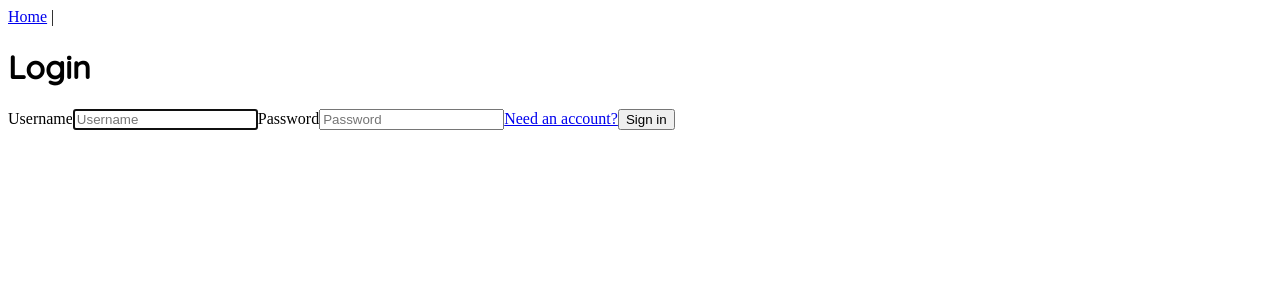
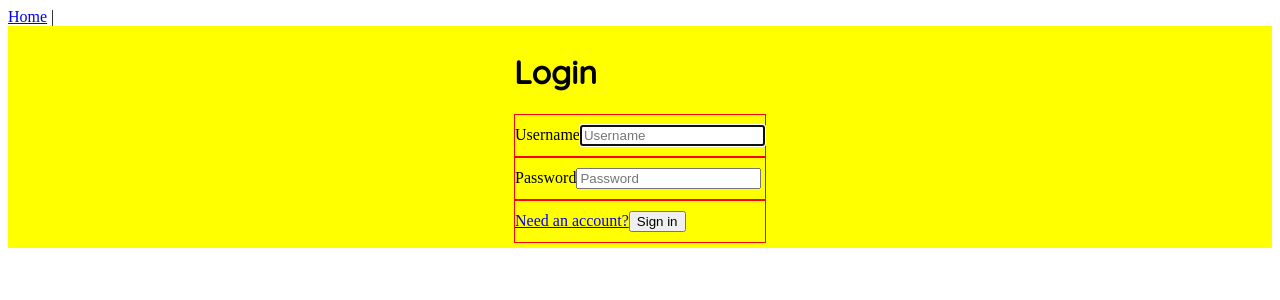
Before and after one commit to MoTreek/Student-ChatBot, a Vue app in the folder vue/: page /login in a window 1280 px wide. Shown: the top 300 px of the page. Built offline with nearby package versions, Linux system fonts and the light colour scheme.

Commit message:
Harry Potter and the prisoner of CSS

```diff
--- a/vue/src/views/Login.vue
+++ b/vue/src/views/Login.vue
@@ -1,6 +1,7 @@
 <template>
+
   <div id="login" class="text-center">
-    <form class="form-signin" @submit.prevent="login">
+    <form class="form-signin" @submit.prevent="login" id="flex" >
       <h1 class="h3 mb-3 font-weight-normal">Login</h1>
       <div
         class="alert alert-danger"
@@ -12,6 +13,7 @@
         role="alert"
         v-if="this.$route.query.registration"
       >Thank you for registering, please sign in.</div>
+      <section class="user">
       <label for="username" class="sr-only">Username</label>
       <input
         type="text"
@@ -22,6 +24,8 @@
         required
         autofocus
       />
+      </section>
+      <section class="password">
       <label for="password" class="sr-only">Password</label>
       <input
         type="password"
@@ -31,10 +35,14 @@
         v-model="user.password"
         required
       />
+      </section>
+      <section class="submit">
       <router-link :to="{ name: 'register' }">Need an account?</router-link>
       <button type="submit">Sign in</button>
+      </section>
     </form>
   </div>
+
 </template>
 
 <script>
@@ -75,10 +83,32 @@ export default {
 };
 </script>
 
-<style scoped>
+<style>
 @import url("https://fonts.googleapis.com/css2?family=Quicksand:wght@500&display=swap");
 h1 {
   font-family: "Quicksand", sans-serif;
 
 }
+
+
+#login{
+  display: flex;
+  justify-content: center;
+  align-content: center;
+   margin-left:0px;
+   margin-right:0px;
+    padding-left:0px;
+    padding-right:0px;
+   border: 5px solid yellow;
+   background-color: yellow;
+
+
+}
+section{
+  flex-direction: column;
+  padding-top: 10px;
+  padding-bottom: 10px;
+  border: 1px solid red;
+}
+
 </style>
```
Also changed, not shown: 1 other file (tests, documents, lock files or other folders).
